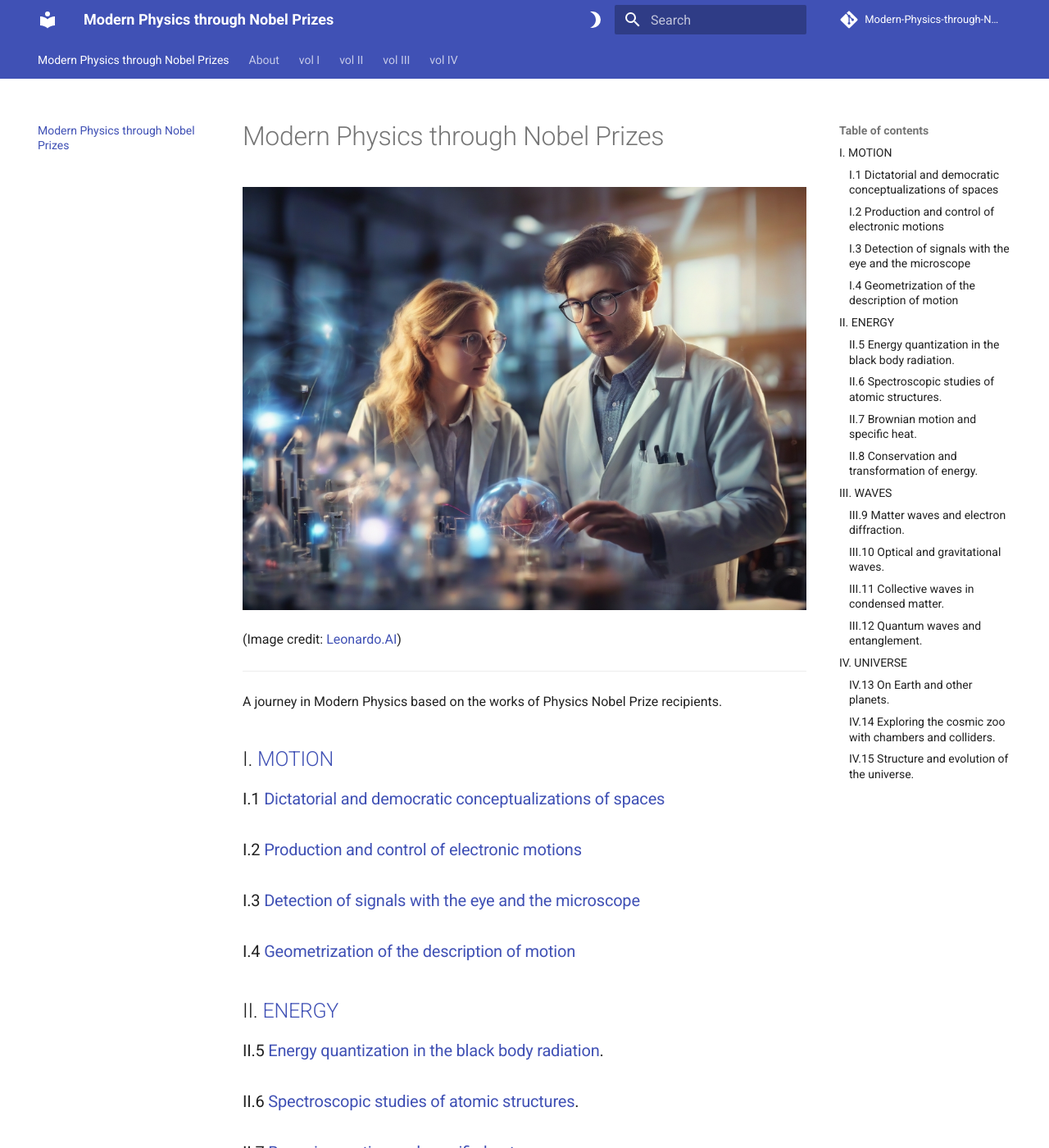
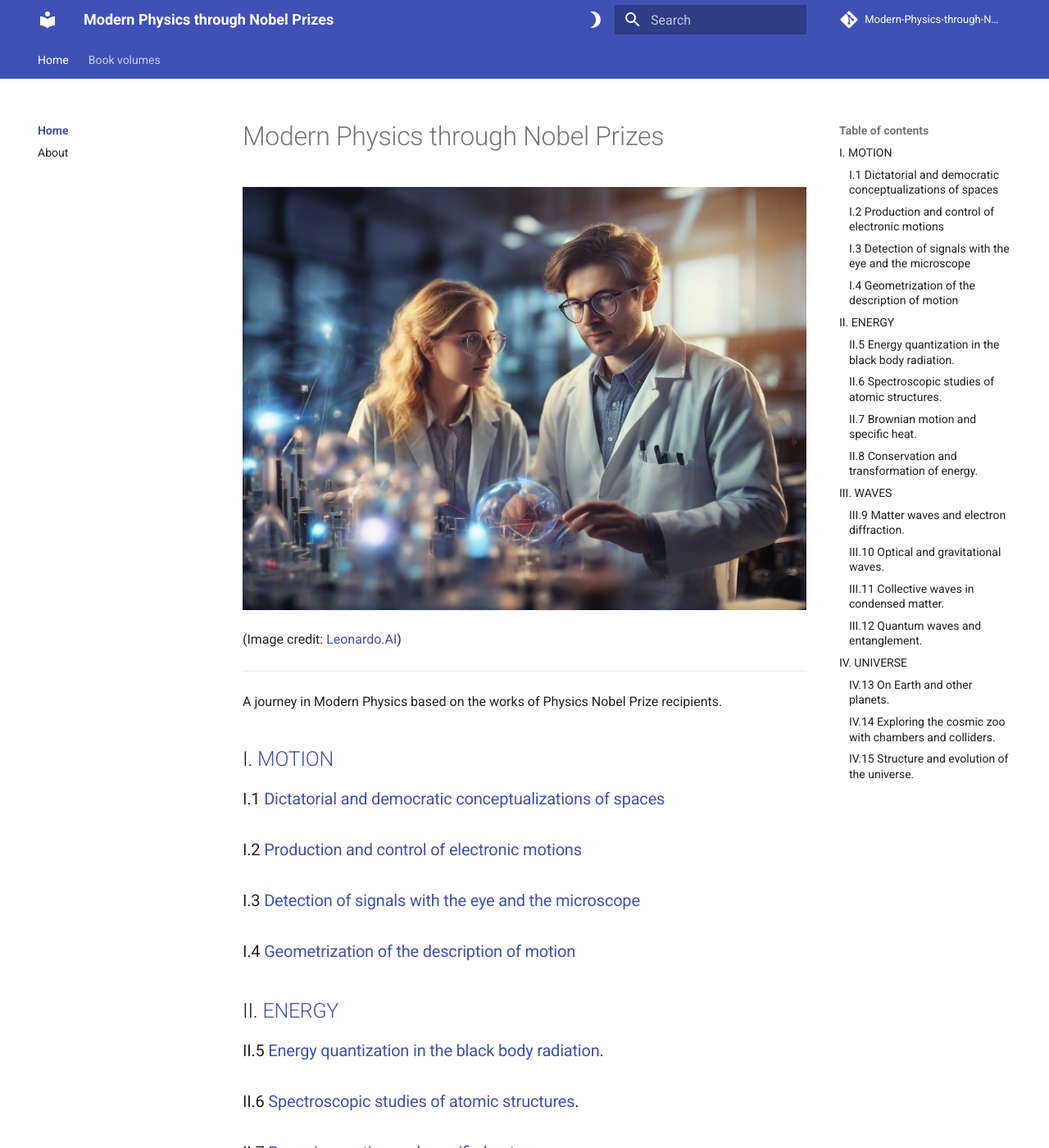
Before and after one commit to modphysnobel/modphysnobel.github.io, an MkDocs documentation site: the page built from docs/index.md, in a window 1280 px wide and 1400 px high. Shown: the whole window at 82% size. Built offline with MkDocs 1.6.1 and Material for MkDocs 9.7.7, drawn with Linux system fonts in a browser that asks for light colours; some web fonts are replaced; comment, search, counter and statistics services are not loaded.

Commit message:
Updated mkdocs.yml

```diff
--- a/mkdocs.yml
+++ b/mkdocs.yml
@@ -9,31 +9,33 @@ docs_dir: docs/
 repo_name: Modern-Physics-through-Nobel-Prizes
 repo_url: https://github.com/modphysnobel/modphysnobel.github.io
 
+
+nav:
+  - 'Home':
+    - 'Home': index.md
+    - 'About': about.md
+  - 'Book volumes':
+    - 'Motion': vol-I/volume-I.md
+    - 'Energy': vol-II/volume-II.md
+    - 'Waves': vol-III/volume-III.md
+    - 'Universe': vol-IV/volume-IV.md
+
 theme:
   name: material
-  nav:
-    - 'Home': index.md
-    - 'About': about.md
-    - 'Book volumes':
-      - 'Motion': vol-I/volume-I.md
-      - 'Energy': vol-II/volume-II.md
-      - 'Waves': vol-III/volume-III.md
-      - 'Universe': vol-IV/volume-IV.md
-
-
 
   # setting features for the navigation tab
   features:
     - navigation.tabs
     - navigation.instant
     - navigation.instant.progess
-    - navigation.expand
+    # - navigation.expand
     - navigation.tracking
     - navigation.sections
     - navigation.indexes
     - navigation.footer
     - navigation.top
-    - toc.follow
+    # - toc.follow
+  favicon: assets/favicon.png
   # Default values, taken from mkdocs_theme.yml
   language: en
   palette:
@@ -49,6 +51,9 @@ theme:
       toggle:
         icon: material/brightness-7
         name: Switch to light mode
+  font:
+    text: Roboto
+    code: Regular
 
 extra:
   social:
```
Also changed, not shown: 1 other file.
